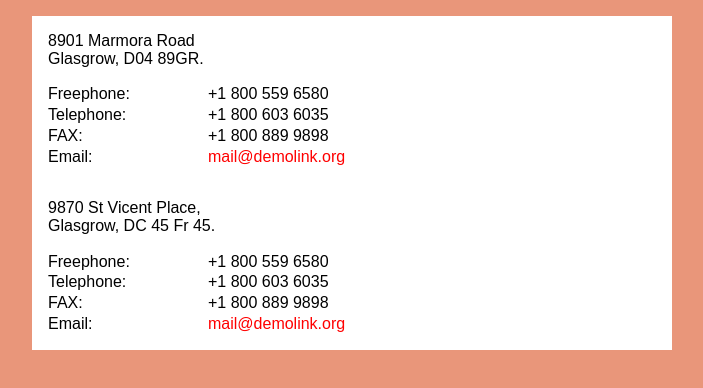
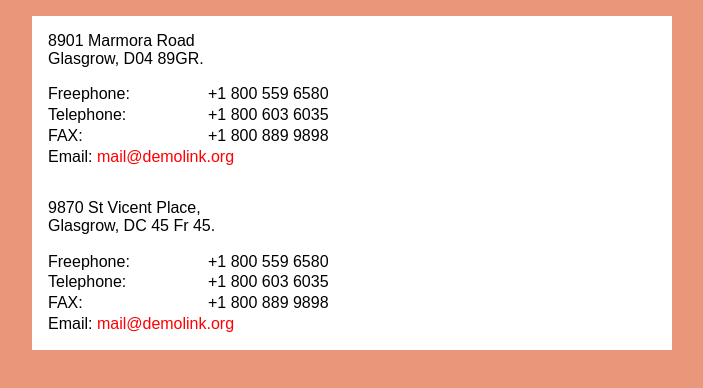
Before and after one commit to AnnaBilyk/fe-core-hw, a plain HTML site: page modul-7/PluseWork/4/index.html in a window 1280 px wide. Shown: the whole page, without its empty margins (288-991 px from the left). Drawn offline with Linux system fonts and the light colour scheme.

Commit message:
Update index.html

```diff
--- a/modul-7/PluseWork/4/index.html
+++ b/modul-7/PluseWork/4/index.html
@@ -29,10 +29,8 @@
                 <td><a href="tel:+18008899898">+1 800 889 9898</a></td>
             </tr>
             <tr>
-                <td>
+                <td colspan="2">
                     Email:
-                </td>
-                <td>
                     <a href="mail:mail@demolink.org" class="mail">mail@demolink.org</a>
                 </td>
             </tr>
@@ -55,10 +53,8 @@
                 <td><a href="tel:+18008899898">+1 800 889 9898</a></td>
             </tr>
             <tr>
-                <td>
+                <td colspan="2">
                     Email:
-                </td>
-                <td>
                     <a href="mail:mail@demolink.org" class="mail">mail@demolink.org</a>
                 </td>
             </tr>
```
